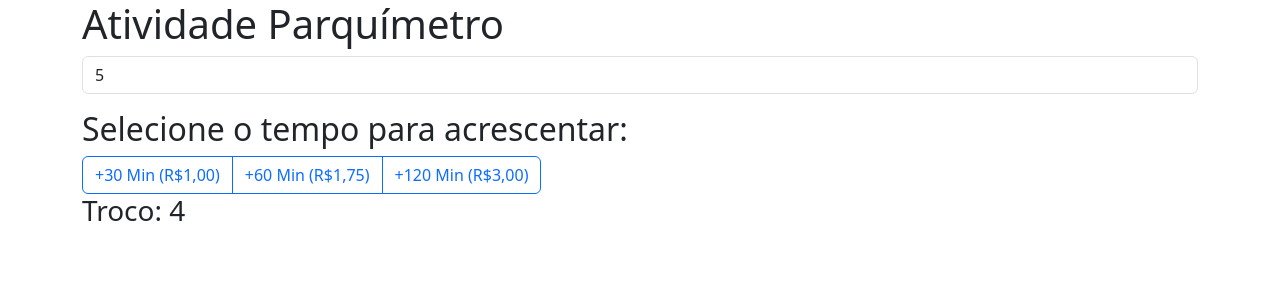
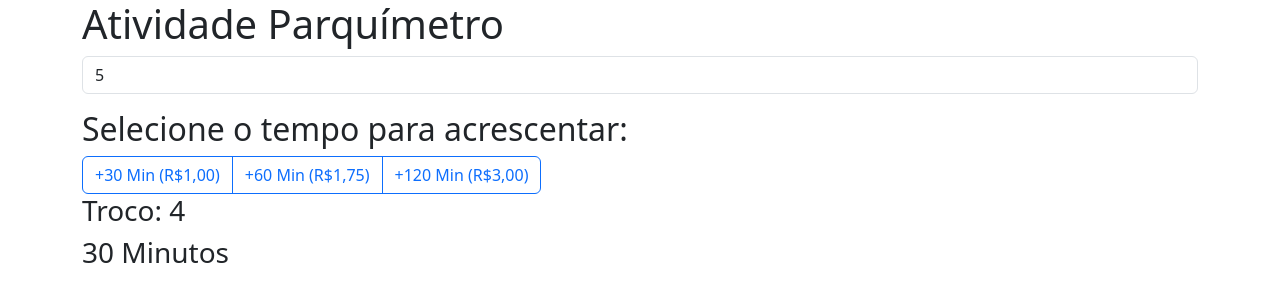
Before and after one commit to DUDUKorte/InternetProgramming, a plain HTML site: page AtividadeParquimetro/Ver_2.0/index.html in a window 1280 px wide. Both pictures are taken after typing "5" into the empty fields and a click on the button "+30 Min (R$1,00)". Drawn offline with nearby package versions, Linux system fonts and the light colour scheme.

Commit message:
Add files via upload

```diff
--- a/AtividadeParquimetro/Ver_2.0/index.html
+++ b/AtividadeParquimetro/Ver_2.0/index.html
@@ -26,6 +26,7 @@
         </div>
     </form>
     <h3 id="outTime"></h3>
+    <h3><span id="outActualTime">0</span> Minutos</h3>
     <h2 class="alert alert-danger visually-hidden" id="outAlert"  role="alert">Dinheiro Insuficiente</h2>
 
     <script src="script.js"></script>
--- a/AtividadeParquimetro/Ver_2.0/script.js
+++ b/AtividadeParquimetro/Ver_2.0/script.js
@@ -3,22 +3,26 @@ function addTime(cost) {
     var actualMoney = Number(document.getElementById("idMoney").value)
     var outTime = document.getElementById("outTime")
     var outAlarm = document.getElementById("outAlert")
+    var actualTime = Number(document.getElementById("outActualTime").textContent)
+    var outActualTime = document.getElementById("outActualTime")
 
     //switch case para cada caso, se for custo de 1 real, 1,75 etc...
     if (!(actualMoney - cost < 0)) {
         switch (cost) {
             case 1:
-                timeToAdd = 30
+                var timeToAdd = 30
                 break
             case 1.75:
-                timeToAdd = 60
+                var timeToAdd = 60
                 break
             case 3:
-                timeToAdd = 120
+                var timeToAdd = 120
                 break
         }
         outAlarm.className = "alert alert-danger visually-hidden"
         outTime.innerText = `Troco: ${actualMoney - cost}`
+        actualTime += timeToAdd
+        outActualTime.innerText = actualTime
     } else { //caso não tenha dinheiro suficiente na carteira
         outAlarm.className = "alert alert-danger"
         outTime.innerText = ""
```
